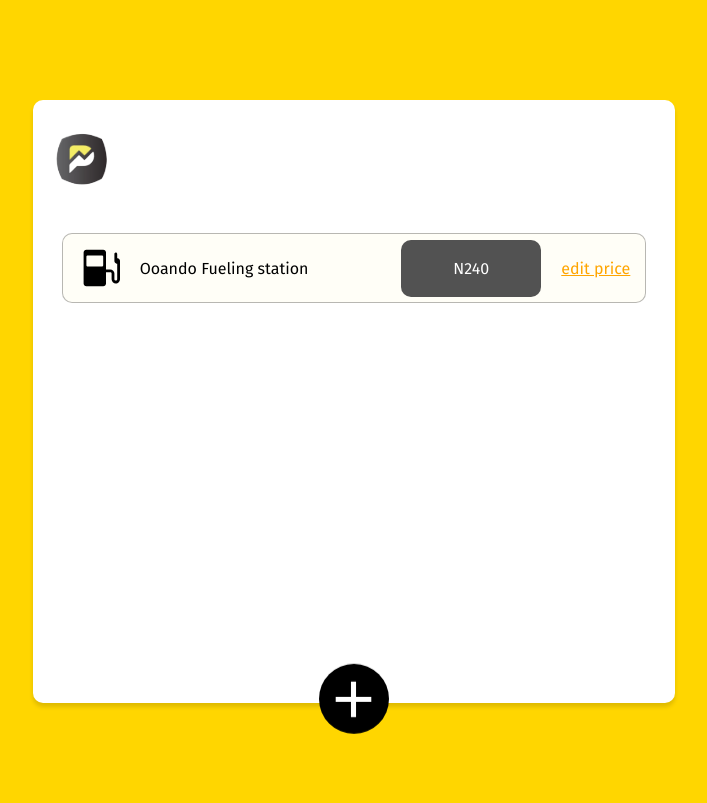
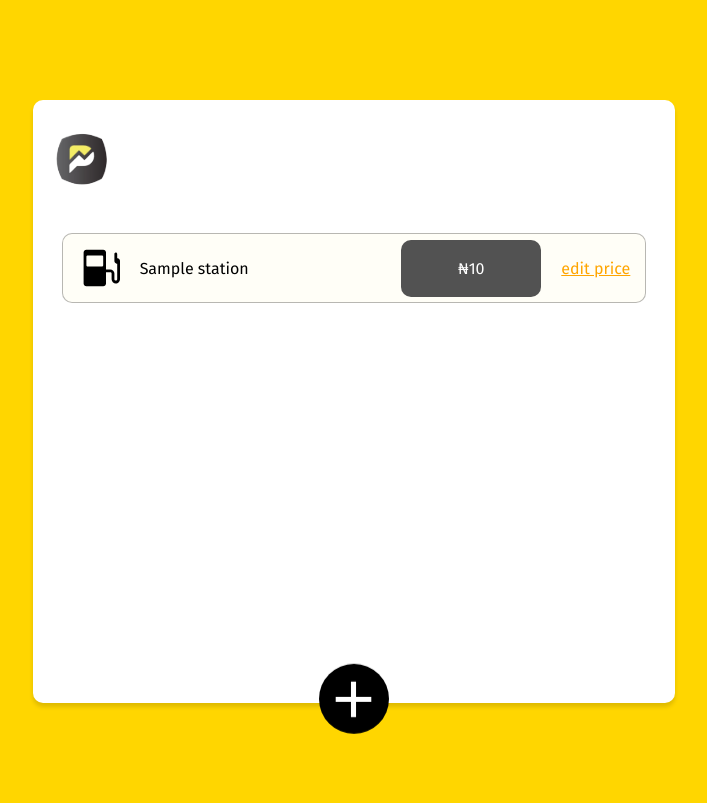
Before and after one commit to byte-man74/Fuel-Tracker_backend, a Django app: page /dashboard in a window 1280 px wide. Shown: the whole page, without its empty margins (286-993 px from the left). Run offline with Django 4.2, Linux system fonts and the light colour scheme; tables that the repository leaves empty hold one stand-in row (values such as "Sample post").

Commit message:
progress

```diff
--- a/Backend/templates/main/dashboard.html
+++ b/Backend/templates/main/dashboard.html
@@ -23,11 +23,11 @@
                 <div class="station-box-item">
                     <div style=" display: flex; align-items: center;">
                         <img src="{% static './images/station.svg' %}" alt="">
-                        <p class="station-text">Ooando Fueling station</p>
+                        <p class="station-text">{{ station.name }}</p>
                     </div>
                     <div style=" display: flex; align-items: center;">
-                        <div class="fuel-price-container">N240</div>
-                        <a href="" class="edit-price-link">edit price</a>
+                        <div class="fuel-price-container">₦{{station.fuel_station_price.amount}}</div>
+                        <a href="{% url 'edit-price'  %}" class="edit-price-link">edit price</a>
                     </div>
                 </div>
             </div>
```
